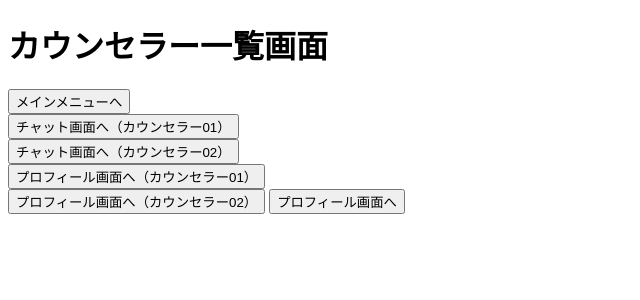
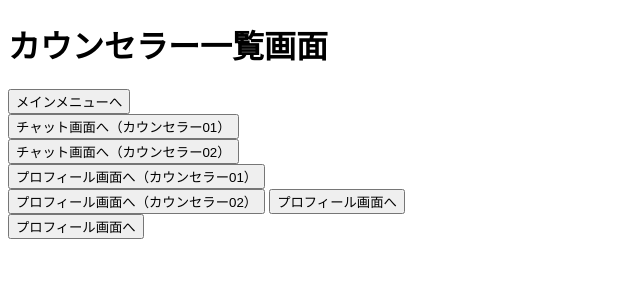
Before and after one commit to raisetrajectory/Portfolio-submission3, a Django app: page /counselors/ in a window 1280 px wide. Shown: the top 300 px of the page, without its empty margins (0-640 px from the left). Run offline with Django 4.2, Linux system fonts and the light colour scheme; data that the repository does not hold is empty.

Commit message:
https://github.com/raisetrajectory/Portfolio-submission3

```diff
--- a/Portfolio-submission/online_counseling_platform/templates/counselor_list.html
+++ b/Portfolio-submission/online_counseling_platform/templates/counselor_list.html
@@ -34,5 +34,6 @@
     <form action="{% url 'home' %}" method="get">
         <button type="submit">プロフィール画面へ</button>
     </form>
+    <button onclick="location.href='{% url 'profile' %}'">プロフィール画面へ</button>
 </body>
 </html>
```
